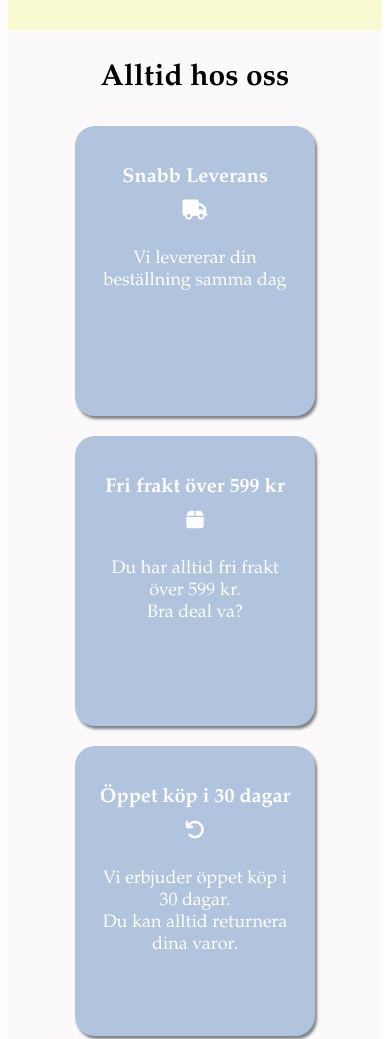
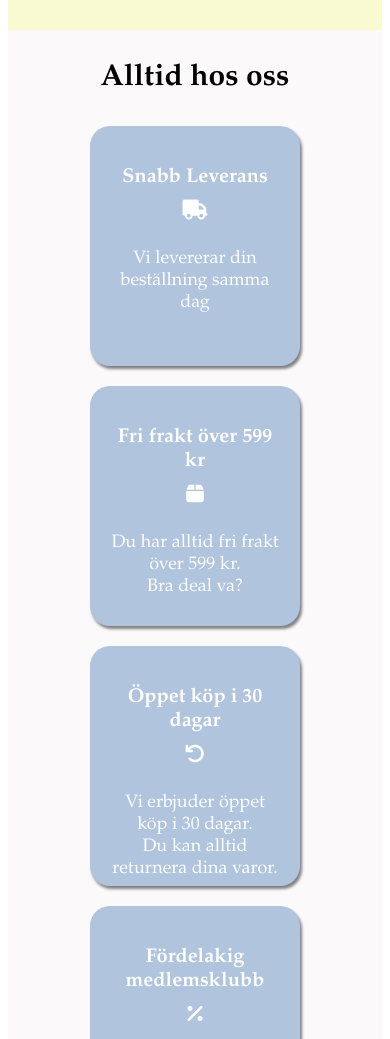
Before and after one commit to virrep123/testar, a plain HTML site: page index.html in a window 390 px wide. Shown: the part 700-1739 px from the top of the page. Drawn offline with Linux system fonts and the light colour scheme.

Commit message:
Update style.css

```diff
--- a/style.css
+++ b/style.css
@@ -382,9 +382,16 @@
         flex-wrap: wrap;
     }
 
+    .weGuarantee{
+        display: flex;
+        flex-wrap: wrap;
+        justify-content: center;
+    }
+
     .weGuaranteeItem{
-        width: 200px;
-        height: 250px;
+        width: 170px;
+        height: 200px;
+
     }
 
     .categoriesItem{
```
